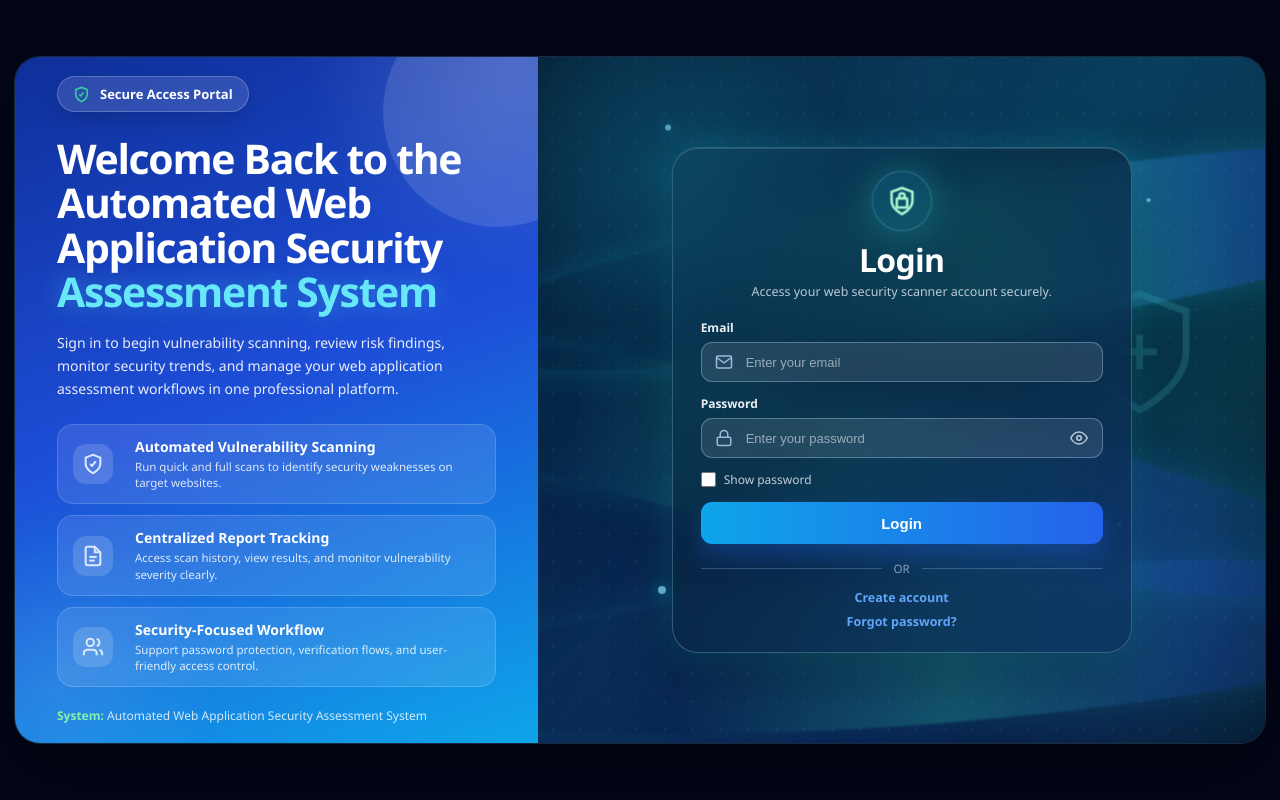
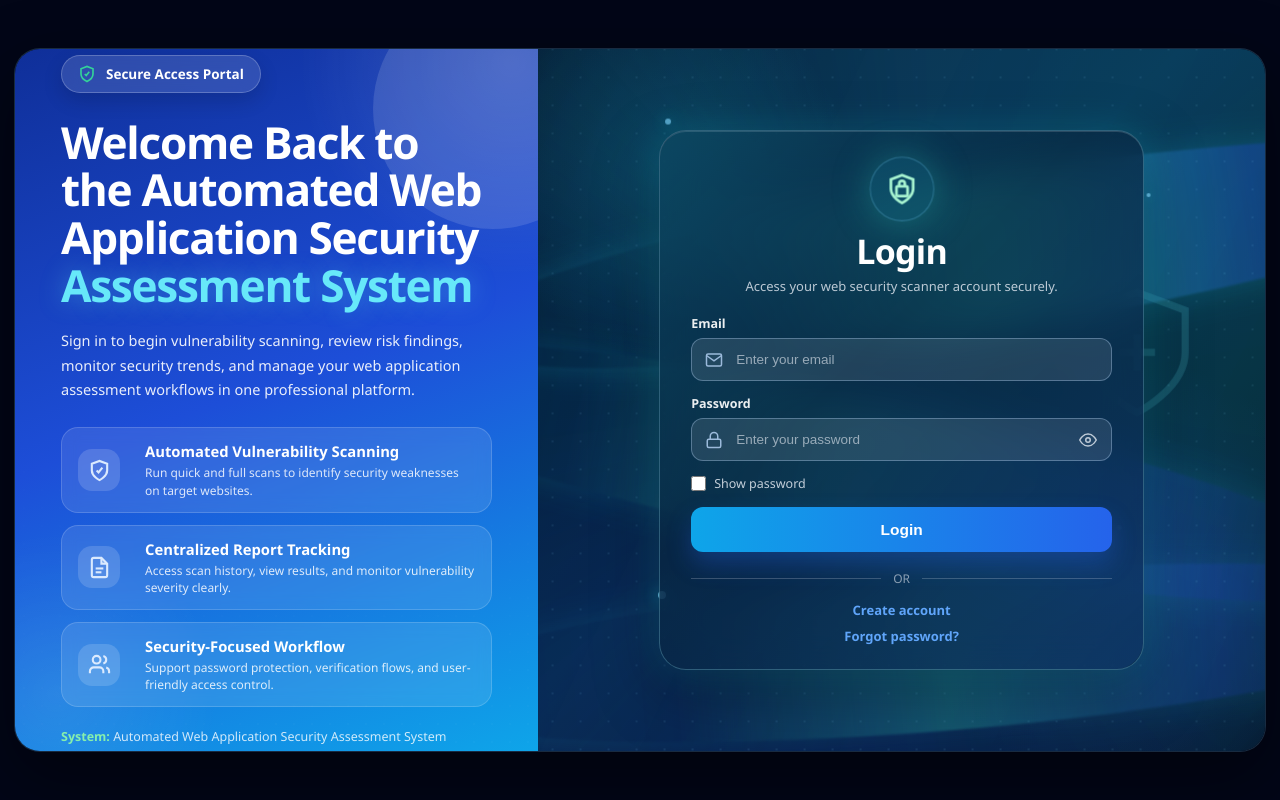
Before and after one commit to deenesh16/fyp-security-system, a Flask app: page /login in a window 1280 px wide. Run offline with Flask 3, Linux system fonts and the light colour scheme; some libraries are stand-ins or nearby versions.

Commit message:
Slightly increase login page size

```diff
--- a/templates/login.html
+++ b/templates/login.html
@@ -35,10 +35,10 @@
 
         .page {
             width: 100%;
-            max-width: 1360px;
-            height: 86vh;
-            min-height: 620px;
-            max-height: 760px;
+            max-width: 1420px;
+            height: 88vh;
+            min-height: 650px;
+            max-height: 800px;
             display: grid;
             grid-template-columns: 0.72fr 1fr;
             border-radius: 26px;
@@ -48,10 +48,9 @@
             border: 1px solid rgba(125, 211, 252, 0.18);
         }
 
-        /* LEFT BLUE PANEL */
         .left-panel {
             position: relative;
-            padding: 34px 42px;
+            padding: 38px 46px;
             color: white;
             background:
                 radial-gradient(circle at 95% 2%, rgba(255,255,255,0.14), transparent 25%),
@@ -63,8 +62,8 @@
         .left-panel::before {
             content: "";
             position: absolute;
-            width: 230px;
-            height: 230px;
+            width: 240px;
+            height: 240px;
             top: -60px;
             right: -75px;
             border-radius: 50%;
@@ -95,29 +94,29 @@
             display: inline-flex;
             align-items: center;
             gap: 10px;
-            padding: 8px 15px;
+            padding: 9px 16px;
             border-radius: 999px;
             background: rgba(255,255,255,0.13);
             border: 1px solid rgba(255,255,255,0.22);
             box-shadow: 0 8px 20px rgba(0,0,0,0.14);
-            margin-bottom: 24px;
+            margin-bottom: 26px;
             backdrop-filter: blur(10px);
             font-weight: 700;
-            font-size: 13px;
+            font-size: 13.5px;
         }
 
         .badge svg {
-            width: 17px;
-            height: 17px;
+            width: 18px;
+            height: 18px;
             color: #34d399;
         }
 
         .left-panel h1 {
-            font-size: clamp(30px, 3.2vw, 48px);
+            font-size: clamp(32px, 3.45vw, 52px);
             line-height: 1.08;
             letter-spacing: -1.3px;
             font-weight: 900;
-            margin-bottom: 18px;
+            margin-bottom: 19px;
         }
 
         .left-panel h1 span {
@@ -126,35 +125,35 @@
         }
 
         .left-panel .intro {
-            font-size: 14px;
-            line-height: 1.65;
+            font-size: 14.5px;
+            line-height: 1.68;
             color: rgba(255,255,255,0.90);
-            max-width: 560px;
-            margin-bottom: 24px;
+            max-width: 580px;
+            margin-bottom: 26px;
         }
 
         .feature-list {
             display: grid;
-            gap: 11px;
-            max-width: 570px;
+            gap: 12px;
+            max-width: 590px;
         }
 
         .feature-card {
             display: grid;
-            grid-template-columns: 50px 1fr;
-            gap: 12px;
+            grid-template-columns: 54px 1fr;
+            gap: 13px;
             align-items: center;
-            padding: 12px 15px;
-            border-radius: 16px;
+            padding: 13px 16px;
+            border-radius: 17px;
             background: rgba(255,255,255,0.10);
             border: 1px solid rgba(255,255,255,0.16);
             backdrop-filter: blur(8px);
         }
 
         .feature-number {
-            width: 40px;
-            height: 40px;
-            border-radius: 13px;
+            width: 42px;
+            height: 42px;
+            border-radius: 14px;
             background: rgba(255,255,255,0.15);
             display: flex;
             align-items: center;
@@ -163,25 +162,25 @@
         }
 
         .feature-number svg {
-            width: 22px;
-            height: 22px;
+            width: 23px;
+            height: 23px;
         }
 
         .feature-card h3 {
-            font-size: 14px;
+            font-size: 14.8px;
             margin-bottom: 3px;
             font-weight: 800;
         }
 
         .feature-card p {
-            font-size: 11.5px;
-            line-height: 1.4;
+            font-size: 12px;
+            line-height: 1.43;
             color: rgba(255,255,255,0.84);
         }
 
         .system-label {
-            margin-top: 20px;
-            font-size: 12px;
+            margin-top: 21px;
+            font-size: 12.5px;
             color: rgba(255,255,255,0.80);
         }
 
@@ -189,13 +188,12 @@
             color: #86efac;
         }
 
-        /* RIGHT CYBER PANEL */
         .right-panel {
             position: relative;
             display: flex;
             align-items: center;
             justify-content: center;
-            padding: 28px;
+            padding: 30px;
             overflow: hidden;
             background:
                 radial-gradient(circle at 18% 18%, rgba(34, 211, 238, 0.18), transparent 22%),
@@ -235,7 +233,7 @@
         .wave {
             position: absolute;
             width: 150%;
-            height: 150px;
+            height: 155px;
             left: -25%;
             border-radius: 50%;
             background: linear-gradient(
@@ -289,22 +287,21 @@
             position: absolute;
             right: 8%;
             top: 35%;
-            width: 135px;
-            height: 135px;
+            width: 140px;
+            height: 140px;
             color: #67e8f9;
             opacity: 0.16;
             z-index: 1;
             animation: shieldFloat 5s ease-in-out infinite alternate;
         }
 
-        /* LOGIN CARD */
         .form-card {
             position: relative;
             z-index: 3;
             width: 100%;
-            max-width: 460px;
-            padding: 24px 28px 22px;
-            border-radius: 26px;
+            max-width: 485px;
+            padding: 27px 31px 24px;
+            border-radius: 27px;
             background: rgba(8, 37, 63, 0.70);
             border: 1px solid rgba(148, 234, 255, 0.28);
             box-shadow:
@@ -318,7 +315,7 @@
             content: "";
             position: absolute;
             inset: 0;
-            border-radius: 26px;
+            border-radius: 27px;
             background:
                 linear-gradient(135deg, rgba(34,211,238,0.15), transparent 42%, rgba(37,99,235,0.14));
             pointer-events: none;
@@ -330,9 +327,9 @@
         }
 
         .lock-badge {
-            width: 58px;
-            height: 58px;
-            margin: 0 auto 13px;
+            width: 62px;
+            height: 62px;
+            margin: 0 auto 14px;
             border-radius: 50%;
             background: rgba(34,211,238,0.12);
             border: 1px solid rgba(125, 211, 252, 0.28);
@@ -345,25 +342,25 @@
         }
 
         .lock-badge svg {
-            width: 30px;
-            height: 30px;
+            width: 32px;
+            height: 32px;
         }
 
         .form-card h2 {
             text-align: center;
             color: white;
-            font-size: 32px;
+            font-size: 34px;
             line-height: 1.05;
             font-weight: 900;
-            margin-bottom: 7px;
+            margin-bottom: 8px;
             letter-spacing: -0.7px;
         }
 
         .subtitle {
             text-align: center;
-            font-size: 12.5px;
+            font-size: 13px;
             color: rgba(226, 232, 240, 0.82);
-            margin-bottom: 19px;
+            margin-bottom: 20px;
         }
 
         .alert {
@@ -387,12 +384,12 @@
         }
 
         .form-group {
-            margin-bottom: 13px;
+            margin-bottom: 14px;
         }
 
         .form-group label {
             display: block;
-            font-size: 12px;
+            font-size: 12.5px;
             color: rgba(255,255,255,0.92);
             font-weight: 800;
             margin-bottom: 6px;
@@ -416,13 +413,13 @@
 
         .form-group input {
             width: 100%;
-            height: 40px;
-            border-radius: 11px;
+            height: 43px;
+            border-radius: 12px;
             border: 1px solid rgba(191, 219, 254, 0.34);
             background: rgba(255,255,255,0.10);
             color: white;
             padding: 0 44px;
-            font-size: 13px;
+            font-size: 13.5px;
             outline: none;
             transition: 0.25s ease;
         }
@@ -454,9 +451,9 @@
             display: flex;
             align-items: center;
             gap: 8px;
-            margin: 4px 0 14px;
+            margin: 5px 0 15px;
             color: rgba(226,232,240,0.86);
-            font-size: 12px;
+            font-size: 12.5px;
         }
 
         .show-password input {
@@ -467,13 +464,13 @@
 
         .login-btn {
             width: 100%;
-            height: 42px;
+            height: 45px;
             border: none;
-            border-radius: 11px;
+            border-radius: 12px;
             background: linear-gradient(90deg, #0ea5e9, #2563eb);
             color: white;
             font-weight: 900;
-            font-size: 15px;
+            font-size: 15.5px;
             cursor: pointer;
             transition: 0.25s ease;
             box-shadow: 0 12px 24px rgba(37, 99, 235, 0.30);
@@ -488,9 +485,9 @@
             display: flex;
             align-items: center;
             gap: 12px;
-            margin: 17px 0 13px;
+            margin: 18px 0 14px;
             color: rgba(226,232,240,0.60);
-            font-size: 11.5px;
+            font-size: 12px;
         }
 
         .divider::before,
@@ -504,13 +501,13 @@
         .bottom-links {
             text-align: center;
             display: grid;
-            gap: 7px;
+            gap: 8px;
         }
 
         .bottom-links a {
             color: #60a5fa;
             text-decoration: none;
-            font-size: 12.5px;
+            font-size: 13px;
             font-weight: 800;
         }
 
@@ -585,11 +582,11 @@
             }
 
             .right-panel {
-                min-height: 620px;
+                min-height: 650px;
             }
 
             .form-card {
-                max-width: 500px;
+                max-width: 520px;
             }
         }
 
@@ -607,25 +604,25 @@
             }
 
             .left-panel h1 {
-                font-size: 30px;
+                font-size: 32px;
             }
 
             .left-panel .intro {
-                font-size: 13px;
+                font-size: 13.5px;
             }
 
             .feature-card {
-                grid-template-columns: 45px 1fr;
+                grid-template-columns: 48px 1fr;
                 padding: 12px;
             }
 
             .feature-number {
-                width: 36px;
-                height: 36px;
+                width: 38px;
+                height: 38px;
             }
 
             .form-card {
-                padding: 24px 18px;
+                padding: 25px 20px;
             }
         }
     </style>
```
